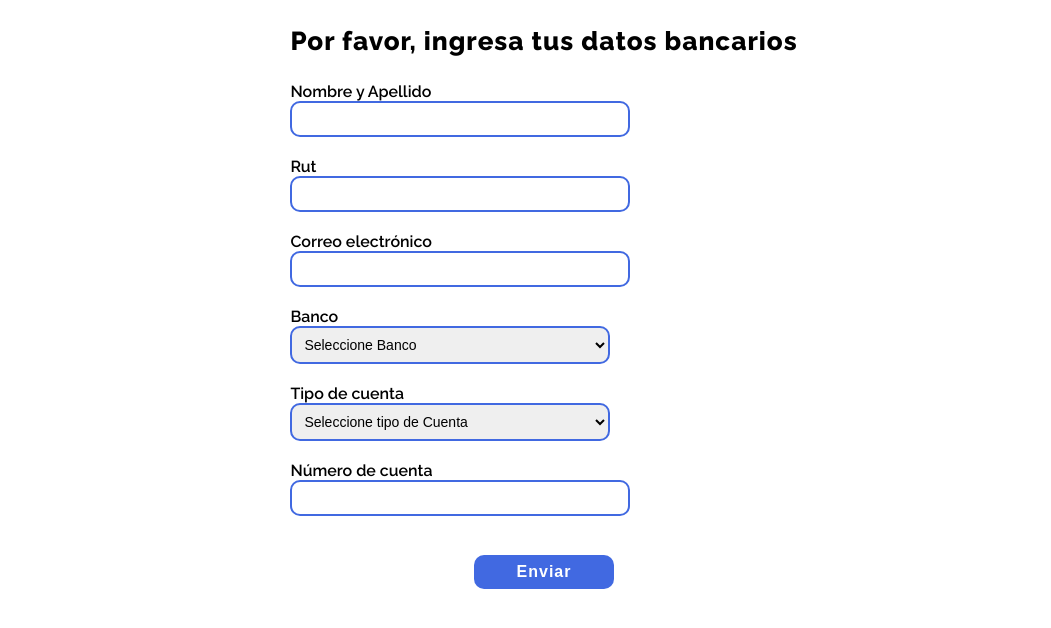
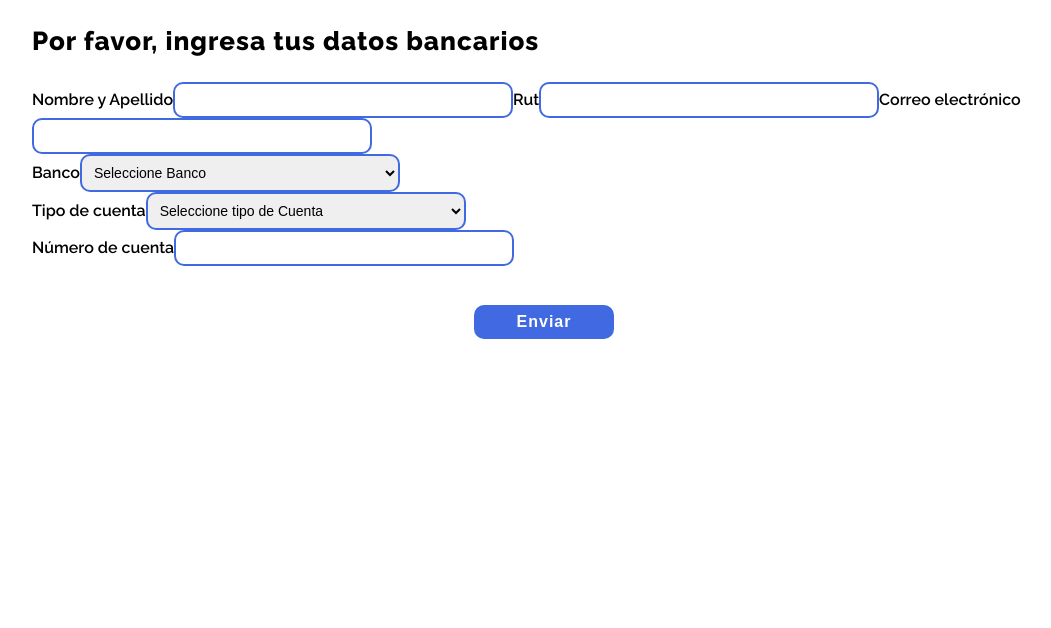
Before and after one commit to irenemonzon/form_citiapp, a React (Create React App) app: page / in a window 1280 px wide. Shown: the top 628 px of the page, without its empty margins (96-1147 px from the left). Built offline with nearby package versions, Linux system fonts and the light colour scheme.

Commit message:
add labels for accessible form

```diff
--- a/public/index.html
+++ b/public/index.html
@@ -1,5 +1,5 @@
 <!DOCTYPE html>
-<html lang="en">
+<html lang="es">
 
 <head>
   <meta charset="utf-8" />
--- a/src/component/Form/Form.jsx
+++ b/src/component/Form/Form.jsx
@@ -40,21 +40,21 @@ const AddForm = () => {
       <section>
         <div>
           <p className="title">Por favor, ingresa tus datos bancarios</p>
-          <h3 className="H3">Nombre y Apellido</h3>
+          <label htmlFor="Name and Lastname" className="H3">Nombre y Apellido</label>
           <input
             className="input"
             type="text"
             value={name}
             onChange={(e) => setName(e.currentTarget.value)}
           />
-          <h3 className="H3">Rut</h3>
+          <label className="H3">Rut</label>
           <input
             className="input"
             type="text"
             value={rut}
             onChange={(e) => setRut(e.currentTarget.value)}
           />
-          <h3 className="H3">Correo electrónico</h3>
+          <label className="H3">Correo electrónico</label>
           <input
             className="input"
             type="text"
@@ -62,7 +62,7 @@ const AddForm = () => {
             onChange={(e) => setEmail(e.currentTarget.value)}
           />
           <br />
-          <h3 className="H3">Banco</h3>
+          <label className="H3">Banco</label>
           <select className="input" value={bank}
             onChange={(e) => setBank((e.currentTarget.value))}>
 
@@ -75,7 +75,7 @@ const AddForm = () => {
             }
           </select>
           <br />
-          <h3 className="H3">Tipo de cuenta</h3>
+          <label className="H3">Tipo de cuenta</label>
           <select className="input" value={typeAccount}
             onChange={(e) => setTypeAccount((e.currentTarget.value))}>
             <option value={-1}>Seleccione tipo de Cuenta</option>
@@ -86,7 +86,7 @@ const AddForm = () => {
             }
           </select>
           <br />
-          <h3 className="H3">Número de cuenta</h3>
+          <label className="H3">Número de cuenta</label>
           <input
             className="input"
             type="text"
```
Also changed, not shown: firebase.json (added), 1 other file (tests, documents, lock files or other folders).
